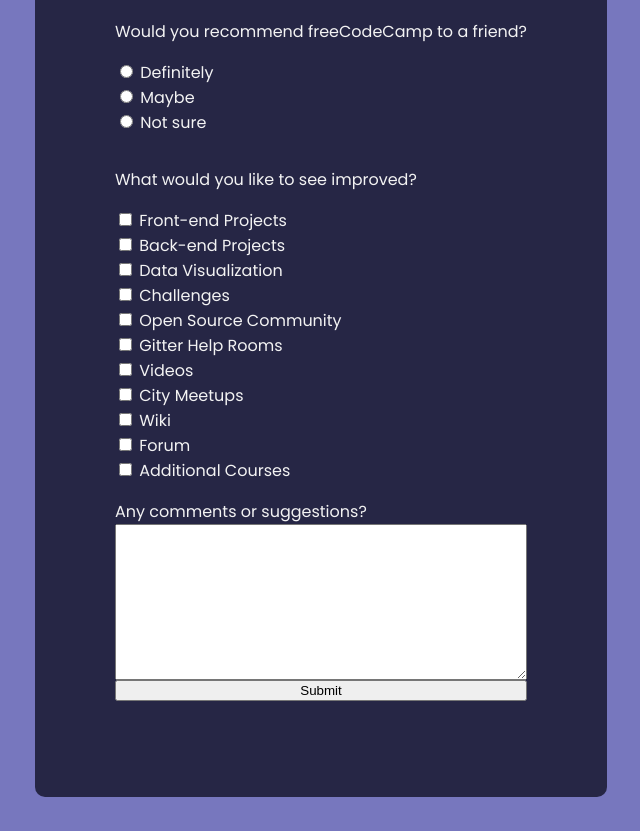
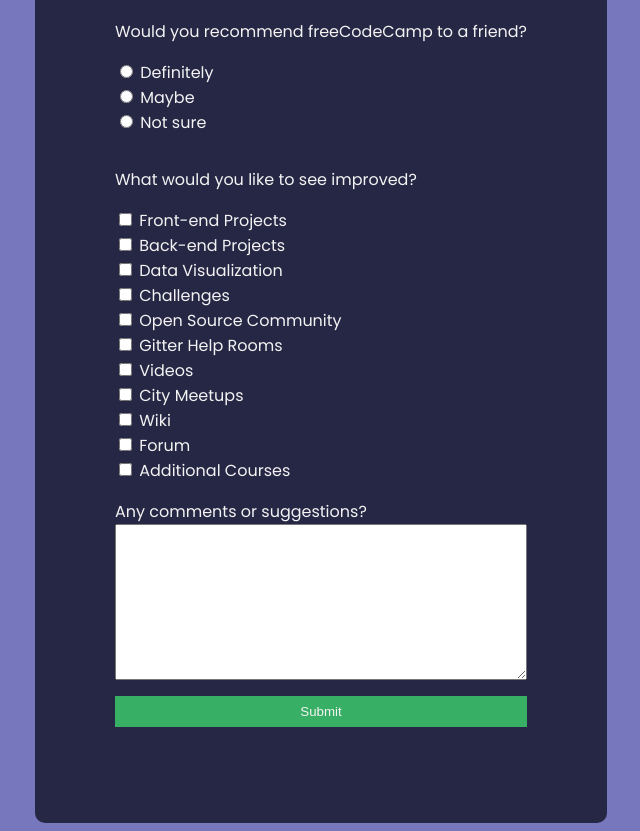
Before and after one commit to leonvsc/FCC, a plain HTML site: page Survey-form/index.html in a window 1280 px wide. Shown: the part 463-1294 px from the top of the page, without its empty margins (319-959 px from the left). Before the commit the page ends 1268 px from the top, so only its background shows below. Drawn offline with Linux system fonts and the light colour scheme.

Commit message:
Added button styling

```diff
--- a/Survey-form/css/style.css
+++ b/Survey-form/css/style.css
@@ -29,3 +29,12 @@
     flex-direction: column;
     margin-bottom: 1rem;
 }
+
+button {
+    background-color: #37af65;
+    color: #f3f3f3;
+    border: none;
+    padding-top: 0.5rem;
+    padding-bottom: 0.5rem;
+    margin-top: 1rem;
+}
```
